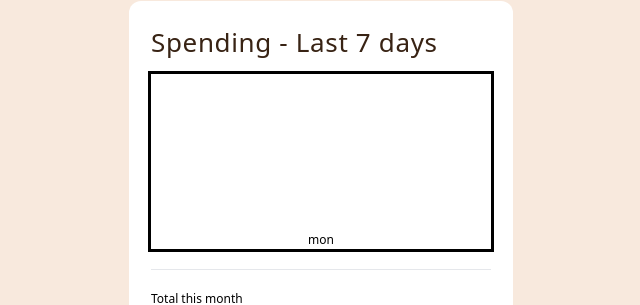
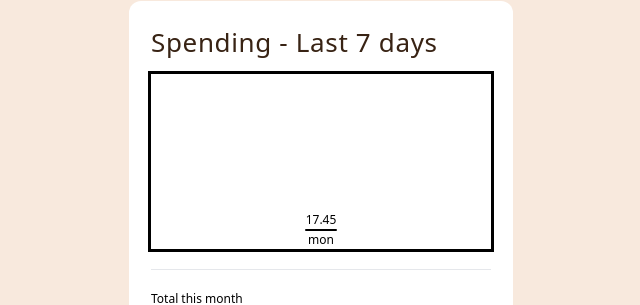
Before and after one commit to code-looney/expenses-chart-component, a React (Vite) app: page / in a window 1280 px wide. Shown: the part 265-570 px from the top of the page, without its empty margins (319-959 px from the left). Built offline with nearby package versions, Linux system fonts and the light colour scheme.

Commit message:
dynamic height of graphs

```diff
--- a/src/components/Chart.jsx
+++ b/src/components/Chart.jsx
@@ -7,37 +7,19 @@ import Total from './Total';
 const Chart = () => {
     const [days, setDays] = useState();
     const [mon, setMon] = useState();
-    const [monAmount, setMonAmount] = useState('100');
-    const test = [
-    'h-[1%]', 'h-[2%]', 'h-[3%]', 'h-[4%]', 'h-[5%]', 'h-[6%]', 'h-[7%]', 'h-[8%]', 'h-[9%]', 'h-[10%]',
-    'h-[11%]', 'h-[12%]', 'h-[13%]', 'h-[14%]', 'h-[15%]', 'h-[16%]', 'h-[17%]', 'h-[18%]', 'h-[19%]', 'h-[20%]',
-    'h-[21%]', 'h-[22%]', 'h-[23%]', 'h-[24%]', 'h-[25%]', 'h-[26%]', 'h-[27%]', 'h-[28%]', 'h-[29%]', 'h-[30%]',
-    'h-[31%]', 'h-[32%]', 'h-[33%]', 'h-[34%]', 'h-[35%]', 'h-[36%]', 'h-[37%]', 'h-[38%]', 'h-[39%]', 'h-[40%]',
-    'h-[41%]', 'h-[42%]', 'h-[43%]', 'h-[44%]', 'h-[45%]', 'h-[46%]', 'h-[47%]', 'h-[48%]', 'h-[49%]', 'h-[50%]',
-    'h-[51%]', 'h-[52%]', 'h-[53%]', 'h-[54%]', 'h-[55%]', 'h-[56%]', 'h-[57%]', 'h-[58%]', 'h-[59%]', 'h-[60%]',
-    'h-[61%]', 'h-[62%]', 'h-[63%]', 'h-[64%]', 'h-[65%]', 'h-[66%]', 'h-[67%]', 'h-[68%]', 'h-[69%]', 'h-[70%]',
-    'h-[71%]', 'h-[72%]', 'h-[73%]', 'h-[74%]', 'h-[75%]', 'h-[76%]', 'h-[77%]', 'h-[78%]', 'h-[79%]', 'h-[80%]',
-    'h-[81%]', 'h-[82%]', 'h-[83%]', 'h-[84%]', 'h-[85%]', 'h-[86%]', 'h-[87%]', 'h-[88%]', 'h-[89%]', 'h-[90%]',
-    'h-[91%]', 'h-[92%]', 'h-[93%]', 'h-[94%]', 'h-[95%]', 'h-[96%]', 'h-[97%]', 'h-[98%]', 'h-[99%]', 'h-[100%]'
-]
+    const [monAmount, setMonAmount] = useState();
+    const [amount, setAmount] = useState();
+    const height = ['h-[17%]']
+    // '34.91', '52.36', '31.07', '23.39', '43.28', '25.48', '23.39', 'h-[100%]
 
     useEffect(() => {
         fetch(`./data.json`)
         .then(res => res.json())
         .then(data => {
-            setDays(data)
-            setMon(data)
+            setMon(data[0].day)
+            setMonAmount(JSON.stringify(data[0].amount))
         })
     }, [])
-
-
-    // useEffect(() => {
-    //     fetch(`./data.json`)
-    //     .then(res => res.json())
-    //     .then(data => {
-    //         console.log(data[0].amount)
-    //     })
-    // }, [])
 
     // { Avoid This Tailwind Mistake (Dynamic Classes) }
 
@@ -46,10 +28,13 @@ const Chart = () => {
         <Container className={`w-[340px] h-[340px] flex flex-col gap-3`}>
             <ChartTitle className={`text-[26px] text-chart-font-color tracking-wide font-medium`}>Spending - Last 7 days</ChartTitle>
             <Container className={`h-[280px] gap-5 flex flex-col justify-end`}>
-                <Container className={`outline flex items-end justify-center h-[${monAmount}%]`}>
-                    <ul className='flex gap-7 justify-center text-[12px] font-thin'>
-                         {/* {days && days.map(day => <li>{console.log(day.day)}</li>)} */}
-                         <li>{days && mon[0].day}</li>
+                <Container className={`outline flex items-end justify-center h-[100%]`}>
+                    <ul className={`flex flex-col justify-end items-center text-[12px] h-[100%] font-thin`}>
+                         {/* {days && days.map(amount => <li>{console.log(amount.amount)}</li>)} */}
+
+                         {mon &&  <li className='flex flex-col items-center'>{monAmount}</li>}
+                         <li className='bg-black w-8 h-[1%] rounded-sm'></li>
+                                    <li>{mon}</li>
                     </ul>
                 </Container>
                 <Container>
```
